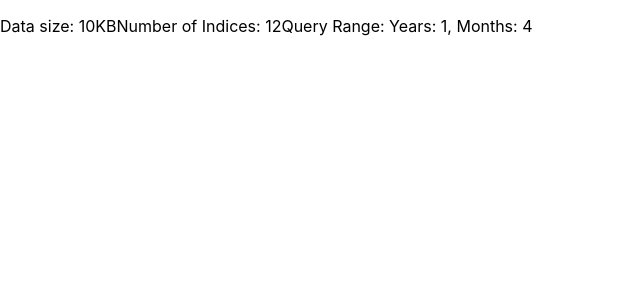
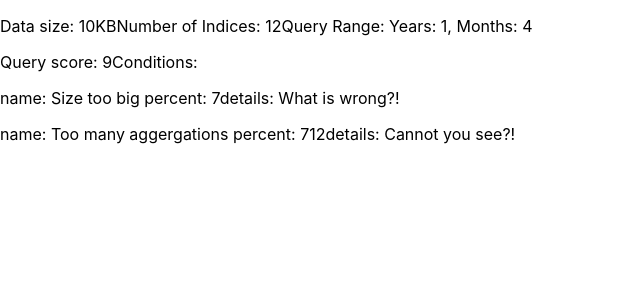
Before and after one commit to V0rT3ex/QueryControlFrontend, a React (Create React App) app: page / in a window 1280 px wide. Shown: the top 300 px of the page, without its empty margins (0-640 px from the left). Built offline with nearby package versions, Linux system fonts and the light colour scheme.

Commit message:
Will complete Rank component and add fictional data to App.tsx about Rank

```diff
--- a/src/App.tsx
+++ b/src/App.tsx
@@ -1,5 +1,6 @@
 import React, { Component } from "react";
 import Statistics from "./components/Statistics";
+import Rank from "./components/Rank";
 
 class App extends Component {
   render() {
@@ -10,6 +11,21 @@ class App extends Component {
           numOfIndices={12}
           queryRange={{ years: 1, months: 4 }}
         />
+        <Rank
+          queryScore={9}
+          conditions={[
+            {
+              name: "Size too big",
+              percent: 7,
+              details: "What is wrong?!",
+            },
+            {
+              name: "Too many aggergations",
+              percent: 712,
+              details: "Cannot you see?!",
+            },
+          ]}
+        />
       </div>
     );
   }
--- a/src/components/Rank.tsx
+++ b/src/components/Rank.tsx
@@ -1,8 +1,29 @@
 import React, { Component } from "react";
+import RankProps from "../interfaces/RankProps.interface";
 
-class Rank extends Component {
+class Rank extends Component<RankProps> {
+  constructor(props: RankProps) {
+    super(props);
+  }
+
   render() {
-    return <div></div>;
+    const { queryScore, conditions } = this.props;
+    return (
+      <div>
+        <p>
+          Query score: {queryScore}
+          Conditions:{" "}
+          {conditions.map((condition) => (
+            <span>
+              <p>
+                name: {condition.name} percent: {condition.percent}
+                details: {condition.details}
+              </p>
+            </span>
+          ))}
+        </p>
+      </div>
+    );
   }
 }
 
```
